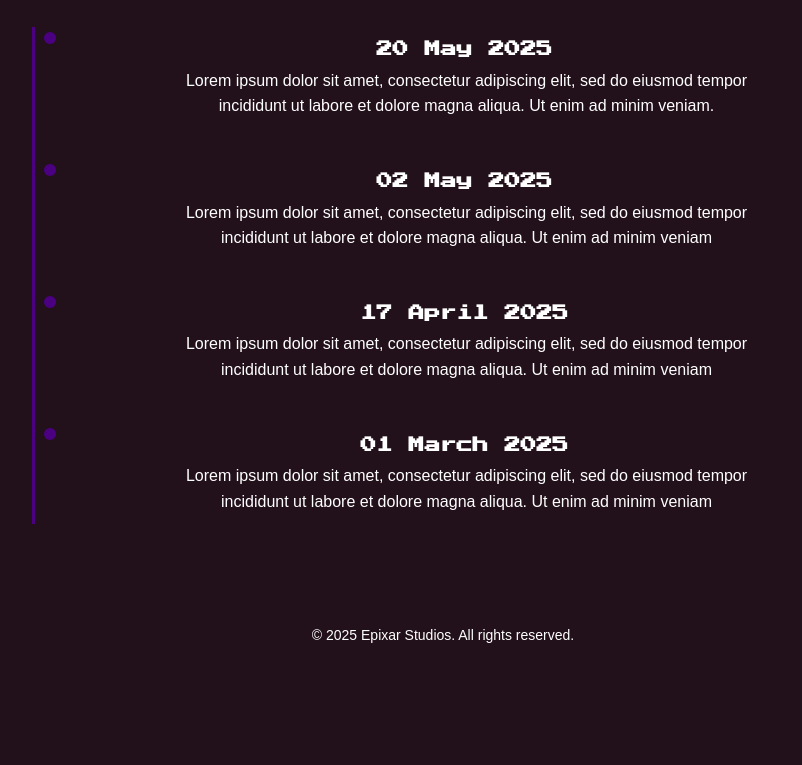
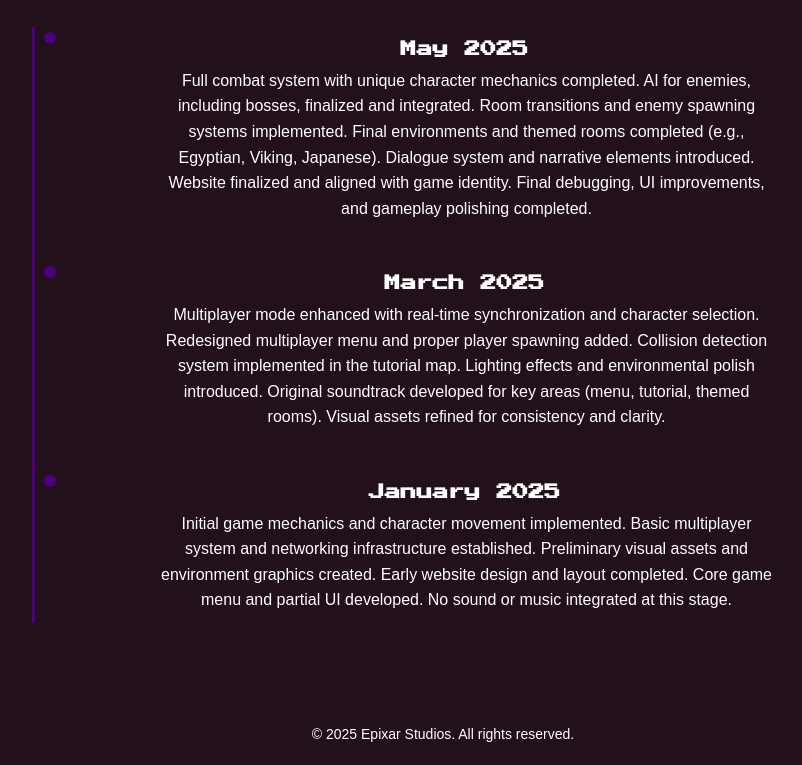
Before and after one commit to lilouscaffidi/Timeless-Odyssey-Website, a plain HTML site: page download.html in a window 1280 px wide. Shown: the part 596-1361 px from the top of the page, without its empty margins (197-999 px from the left). Before the commit the page ends 1263 px from the top, so only its background shows below. Drawn offline with Linux system fonts and the light colour scheme.

Commit message:
Update download.html

```diff
--- a/download.html
+++ b/download.html
@@ -231,24 +231,52 @@ padding-left : 80px;
       <h2>Update Timeline</h2>
       <ul class="timeline">
         <li>
-          <span>20 May 2025</span>
+          <span>May 2025</span>
 
-          <p>Lorem ipsum dolor sit amet, consectetur adipiscing elit, sed do eiusmod tempor incididunt ut labore et dolore magna aliqua. Ut enim ad minim veniam.</p>
+          <p>
+Full combat system with unique character mechanics completed.
+
+AI for enemies, including bosses, finalized and integrated.
+
+Room transitions and enemy spawning systems implemented.
+
+Final environments and themed rooms completed (e.g., Egyptian, Viking, Japanese).
+
+Dialogue system and narrative elements introduced.
+
+Website finalized and aligned with game identity.
+
+Final debugging, UI improvements, and gameplay polishing completed.</p>
         </li>
         <li>
-          <span>02 May 2025</span>
+          <span>March 2025</span>
 
-          <p>Lorem ipsum dolor sit amet, consectetur adipiscing elit, sed do eiusmod tempor incididunt ut labore et dolore magna aliqua. Ut enim ad minim veniam</p>
+          <p>Multiplayer mode enhanced with real-time synchronization and character selection.
+
+Redesigned multiplayer menu and proper player spawning added.
+
+Collision detection system implemented in the tutorial map.
+
+Lighting effects and environmental polish introduced.
+
+Original soundtrack developed for key areas (menu, tutorial, themed rooms).
+
+Visual assets refined for consistency and clarity.</p>
         </li>
         <li>
-          <span>17 April 2025</span>
+          <span>January 2025</span>
 
-          <p>Lorem ipsum dolor sit amet, consectetur adipiscing elit, sed do eiusmod tempor incididunt ut labore et dolore magna aliqua. Ut enim ad minim veniam</p>
-        </li>
-        <li>
-          <span>01 March 2025</span>
+          <p>Initial game mechanics and character movement implemented.
 
-          <p>Lorem ipsum dolor sit amet, consectetur adipiscing elit, sed do eiusmod tempor incididunt ut labore et dolore magna aliqua. Ut enim ad minim veniam</p>
+Basic multiplayer system and networking infrastructure established.
+
+Preliminary visual assets and environment graphics created.
+
+Early website design and layout completed.
+
+Core game menu and partial UI developed.
+
+No sound or music integrated at this stage.</p>
         </li>
       </ul>
     </section>
```
